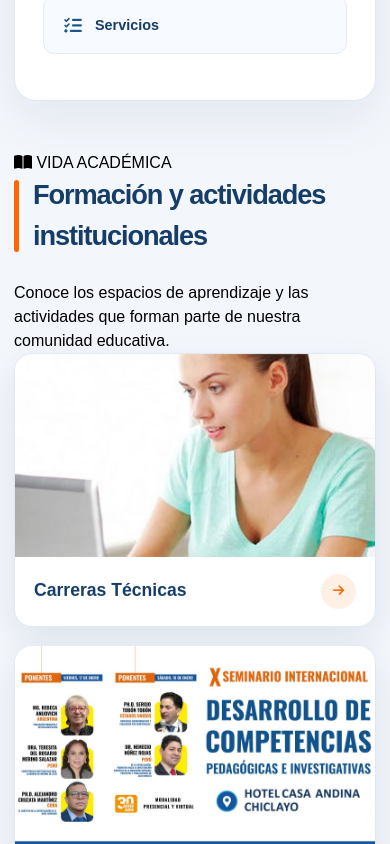
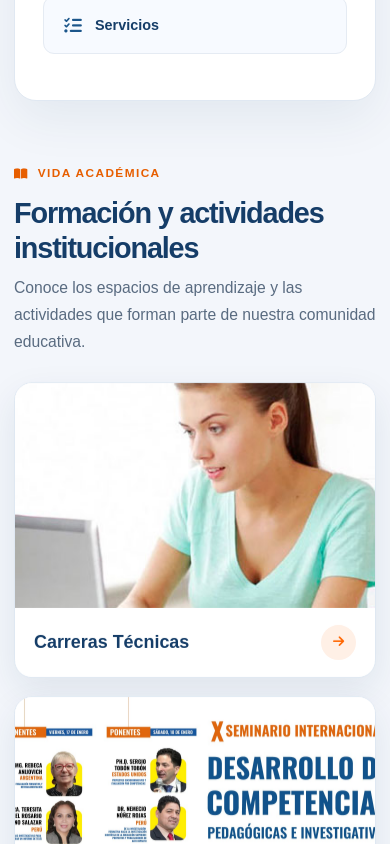
Before and after one commit to Javier-QA/peruano-canadiense-web, an Angular app in the folder Frontend/: page /inicio in a window 390 px wide. Shown: the part 3440-4284 px from the top of the page. Built offline with nearby package versions, Linux system fonts and the light colour scheme; no server answers.

Commit message:
Reforzar identidad educativa y jerarquía académica de Inicio

```diff
--- a/Frontend/src/app/features/inicio/components/otros-servicios/otros-servicios.css
+++ b/Frontend/src/app/features/inicio/components/otros-servicios/otros-servicios.css
@@ -138,3 +138,14 @@
 .servicio-card__label i { display:grid; place-items:center; width:35px; height:35px; border-radius:50%; background:#fff0e6; color:#ff6600; }
 .servicio-card:hover { border-color:#ffb27f; box-shadow:0 18px 40px rgba(17,52,92,.14); }
 @media(max-width:620px) { .servicios-grid { grid-template-columns:1fr; gap:18px; } .servicio-card__label { min-height:65px; padding:17px 19px; } }
+
+/* Presentación académica de programas y actividades */
+.servicios-section { padding:28px 0 10px; }
+.servicios-intro { margin-bottom:27px; }
+.servicios-intro .section-eyebrow { display:inline-flex; align-items:center; gap:9px; margin-bottom:13px; font-size:.74rem; letter-spacing:.12em; font-weight:800; color:#e75e00; }
+.servicios-intro h2 { padding-left:0; margin-bottom:10px; font-size:clamp(1.8rem,2.8vw,2.3rem); line-height:1.2; }
+.servicios-intro h2::before { display:none; }
+.servicios-intro p { max-width:720px; font-size:.98rem; line-height:1.7; color:#596b80; }
+.servicio-card { border-radius:18px; }
+.servicio-card__media { aspect-ratio:16/10; }
+.servicio-card__label { font-size:1.12rem; }
```
